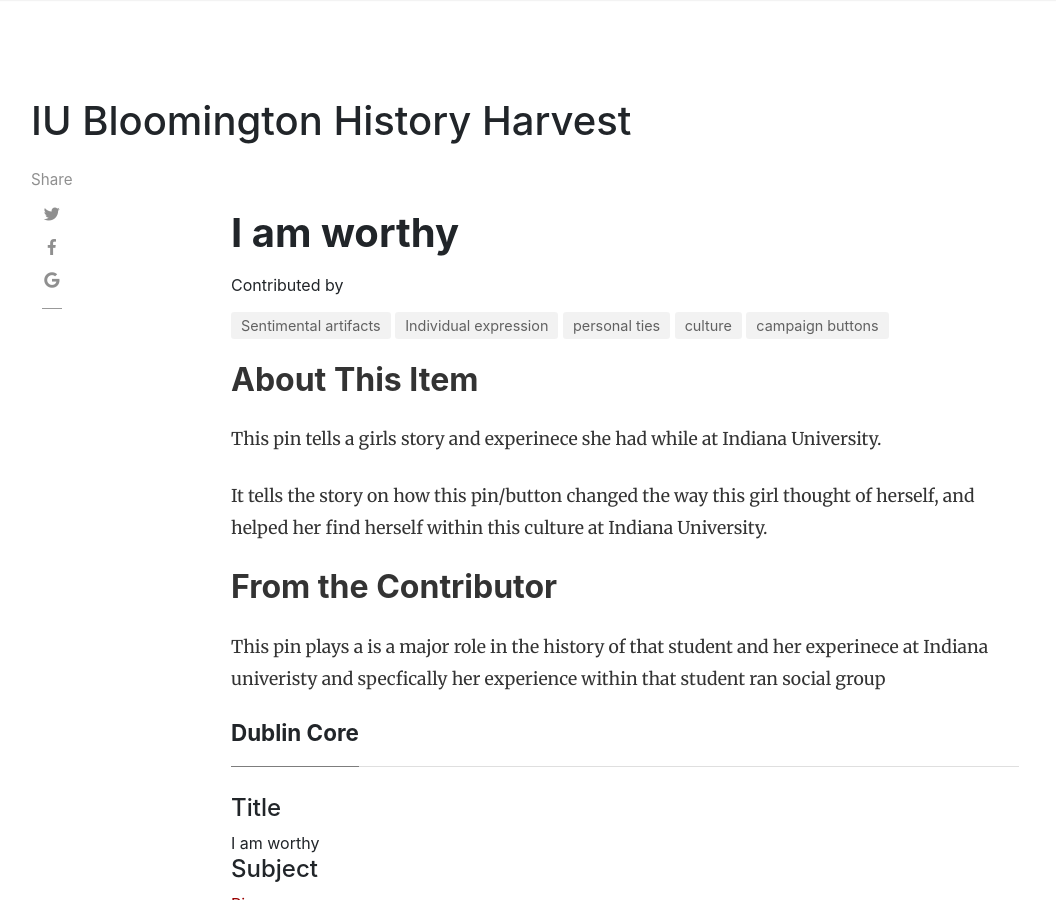
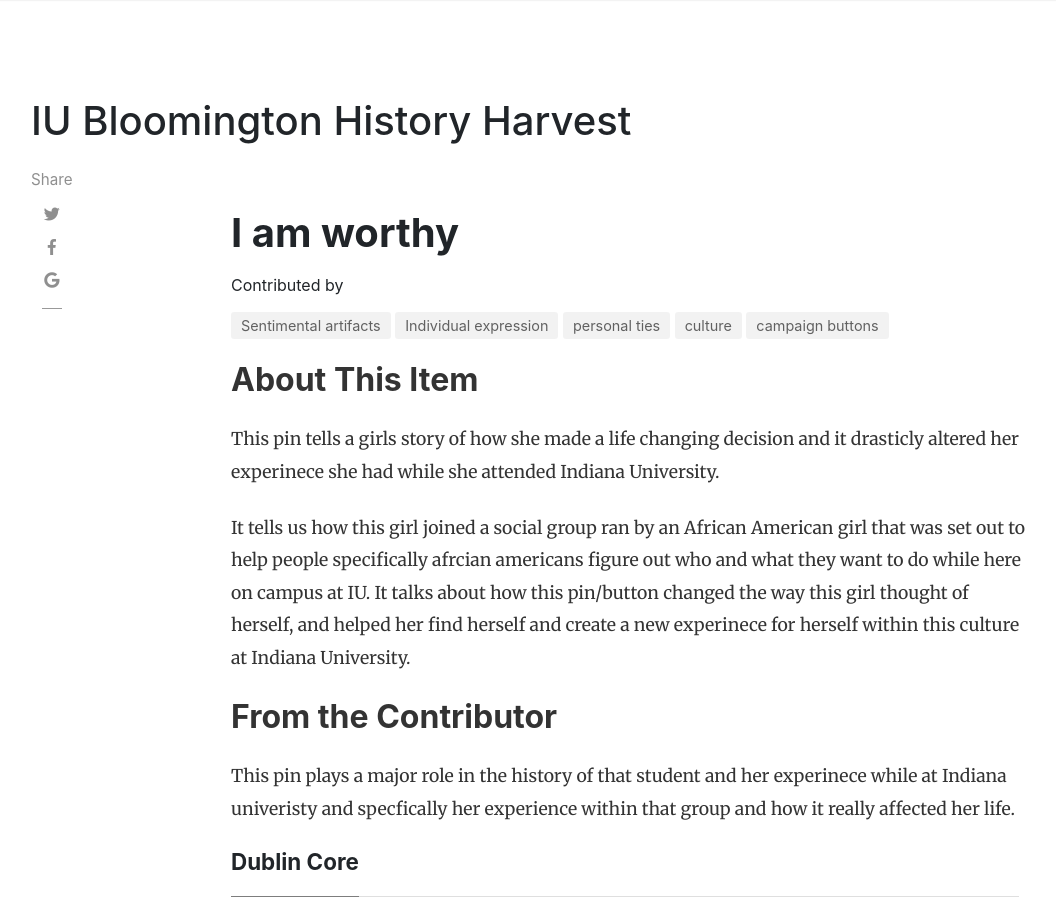
Before and after one commit to H301HistoryHarvest/H301HistoryHarvest, a Jekyll site: the page built from _items/2019-10-08-0002.md, in a window 1280 px wide and 900 px high. Shown: the whole window, without its empty margins (54-1110 px from the left). Built offline with Jekyll 4.4.1, drawn with Linux system fonts in a browser that asks for light colours; nearby versions of some CDN libraries; comment, search, counter and statistics services are not loaded.

Commit message:
Update 2019-10-08-0002.md

```diff
--- a/_items/2019-10-08-0002.md
+++ b/_items/2019-10-08-0002.md
@@ -16,9 +16,9 @@ tags: [Individual expression, personal ties, culture, campaign buttons]
 
 ## About This Item
 
-This pin tells a girls story and experinece she had while at Indiana University.
+This pin tells a girls story of how she made a life changing decision and it drasticly altered her experinece she had while she attended Indiana University.
 
-It tells the story on how this pin/button changed the way this girl thought of herself, and helped her find herself within this culture at Indiana University.
+It tells us how this girl joined a social group ran by an African American girl that was set out to help people specifically afrcian americans figure out who and what they want to do while here on campus at IU.  It talks about how this pin/button changed the way this girl thought of herself, and helped her find herself and create a new experinece for herself within this culture at Indiana University.
 ## From the Contributor
 
-This pin plays a is a major role in the history of that student and her experinece at Indiana univeristy and specfically her experience within that student ran social group
+This pin plays a major role in the history of that student and her experinece while at Indiana univeristy and specfically her experience within that group and how it really affected her life.
```
